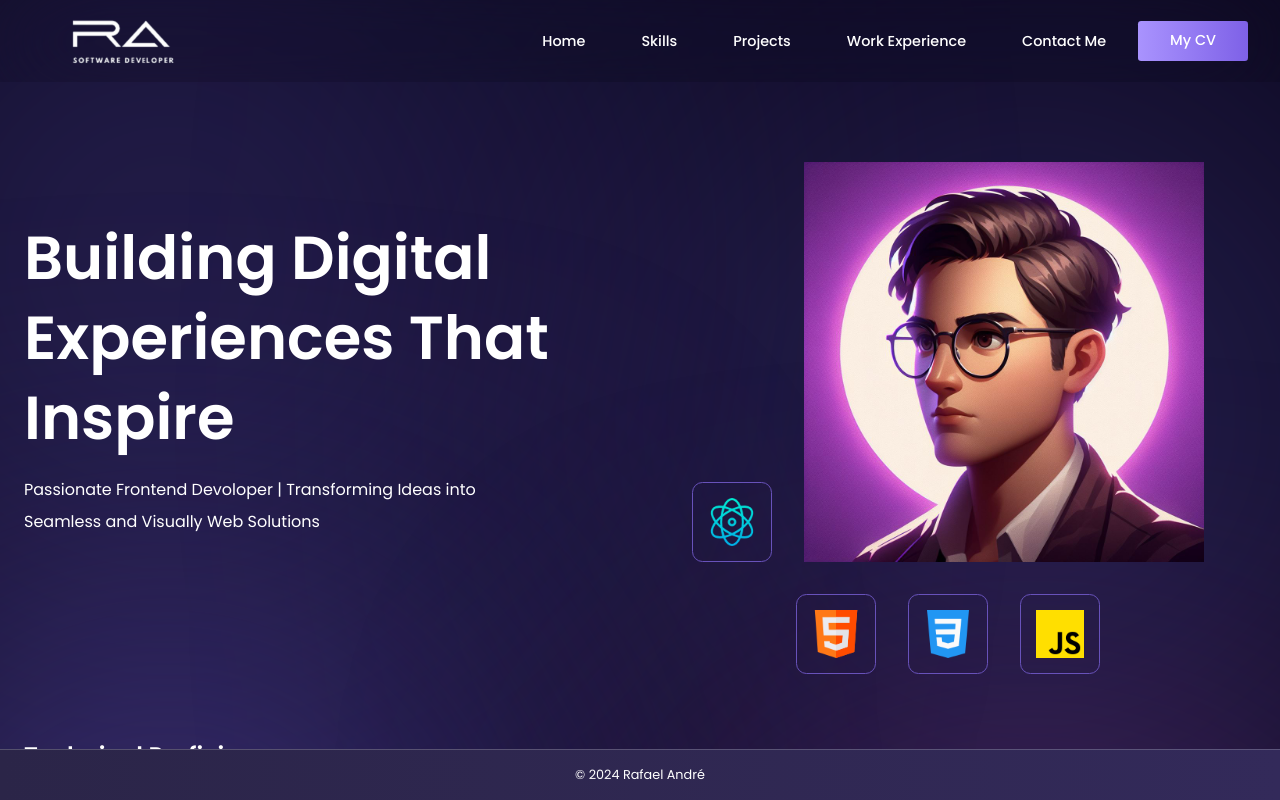
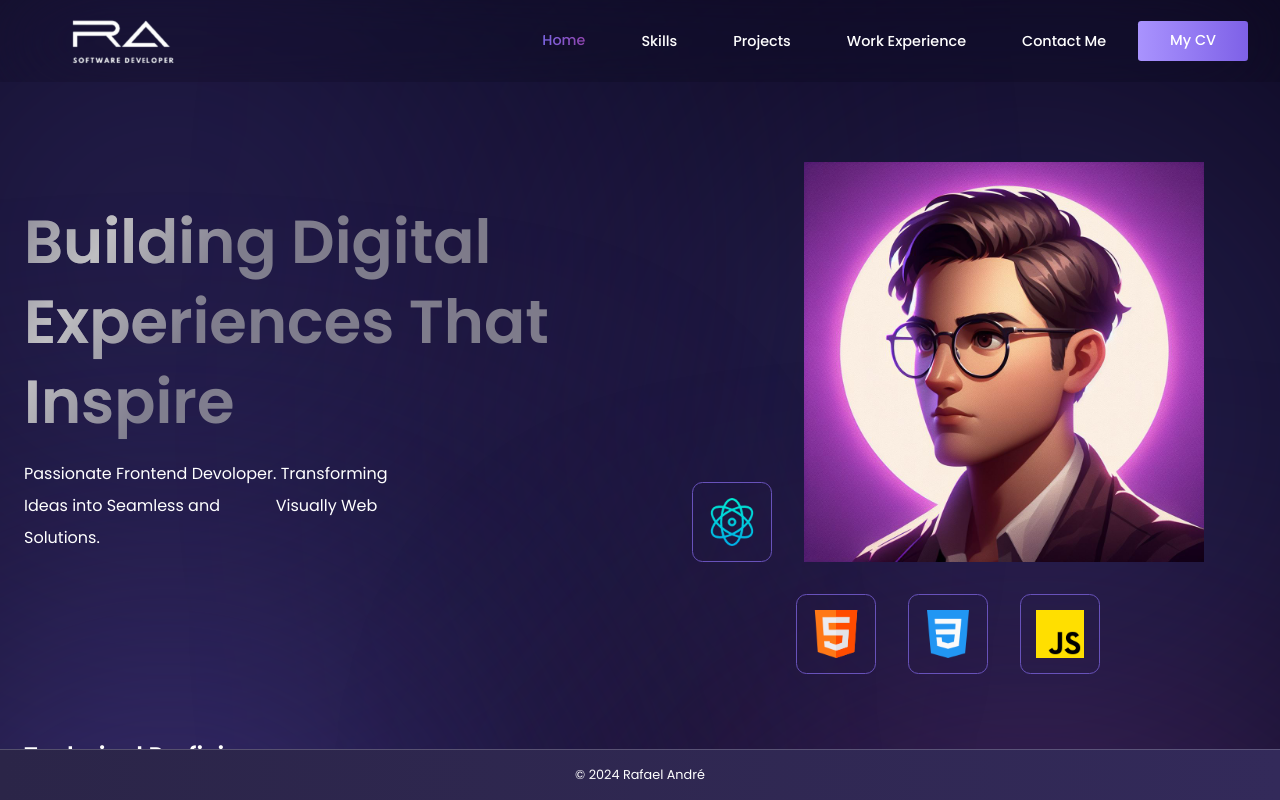
Before and after one commit to kromenz/webport, a React (Create React App) app: page / in a window 1280 px wide. Shown: the top 800 px of the page. Built offline with nearby package versions, Linux system fonts and the light colour scheme.

Commit message:
some new animations with react-bits

```diff
--- /dev/null
+++ b/src/animations/StarBorder/StarBorder.css
@@ -0,0 +1,65 @@
+.star-border-container {
+  display: inline-block;
+  padding: 1px 0;
+  position: relative;
+  border-radius: 20px;
+  overflow: hidden;
+}
+
+.border-gradient-bottom {
+  position: absolute;
+  width: 300%;
+  height: 50%;
+  opacity: 0.7;
+  bottom: -11px;
+  right: -250%;
+  border-radius: 50%;
+  animation: star-movement-bottom linear infinite alternate;
+  z-index: 0;
+}
+
+.border-gradient-top {
+  position: absolute;
+  opacity: 0.7;
+  width: 300%;
+  height: 50%;
+  top: -10px;
+  left: -250%;
+  border-radius: 50%;
+  animation: star-movement-top linear infinite alternate;
+  z-index: 0;
+}
+
+.inner-content {
+  position: relative;
+  background: transparent;
+  border: 1px solid #222;
+  color: white;
+  font-size: 16px;
+  text-align: center;
+  padding: 16px 26px;
+  border-radius: 20px;
+  z-index: 1;
+}
+
+@keyframes star-movement-bottom {
+  0% {
+    transform: translate(0%, 0%);
+    opacity: 1;
+  }
+  100% {
+    transform: translate(-100%, 0%);
+    opacity: 0;
+  }
+}
+
+@keyframes star-movement-top {
+  0% {
+    transform: translate(0%, 0%);
+    opacity: 1;
+  }
+  100% {
+    transform: translate(100%, 0%);
+    opacity: 0;
+  }
+}
--- /dev/null
+++ b/src/animations/StarBorder/StarBorder.jsx
@@ -0,0 +1,32 @@
+import "./StarBorder.css";
+
+const StarBorder = ({
+  as: Component = "button",
+  className = "",
+  color = "white",
+  speed = "6s",
+  children,
+  ...rest
+}) => {
+  return (
+    <Component className={`star-border-container ${className}`} {...rest}>
+      <div
+        className="border-gradient-bottom"
+        style={{
+          background: `radial-gradient(circle, ${color}, transparent 10%)`,
+          animationDuration: speed,
+        }}
+      ></div>
+      <div
+        className="border-gradient-top"
+        style={{
+          background: `radial-gradient(circle, ${color}, transparent 10%)`,
+          animationDuration: speed,
+        }}
+      ></div>
+      <div className="inner-content">{children}</div>
+    </Component>
+  );
+};
+
+export default StarBorder;
--- /dev/null
+++ b/src/blocks/BlurText/BlurText.jsx
@@ -0,0 +1,116 @@
+import { motion } from "framer-motion";
+import { useEffect, useRef, useState, useMemo } from "react";
+
+const buildKeyframes = (from, steps) => {
+  const keys = new Set([
+    ...Object.keys(from),
+    ...steps.flatMap((s) => Object.keys(s)),
+  ]);
+
+  const keyframes = {};
+  keys.forEach((k) => {
+    keyframes[k] = [from[k], ...steps.map((s) => s[k])];
+  });
+  return keyframes;
+};
+
+const BlurText = ({
+  text = "",
+  delay = 200,
+  className = "",
+  animateBy = "words",
+  direction = "top",
+  threshold = 0.1,
+  rootMargin = "0px",
+  animationFrom,
+  animationTo,
+  easing = (t) => t,
+  onAnimationComplete,
+  stepDuration = 0.35,
+}) => {
+  const elements = animateBy === "words" ? text.split(" ") : text.split("");
+  const [inView, setInView] = useState(false);
+  const ref = useRef(null);
+
+  useEffect(() => {
+    if (!ref.current) return;
+    const observer = new IntersectionObserver(
+      ([entry]) => {
+        if (entry.isIntersecting) {
+          setInView(true);
+          observer.unobserve(ref.current);
+        }
+      },
+      { threshold, rootMargin },
+    );
+    observer.observe(ref.current);
+    return () => observer.disconnect();
+    // eslint-disable-next-line react-hooks/exhaustive-deps
+  }, [threshold, rootMargin]);
+
+  const defaultFrom = useMemo(
+    () =>
+      direction === "top"
+        ? { filter: "blur(10px)", opacity: 0, y: -50 }
+        : { filter: "blur(10px)", opacity: 0, y: 50 },
+    [direction],
+  );
+
+  const defaultTo = useMemo(
+    () => [
+      {
+        filter: "blur(5px)",
+        opacity: 0.5,
+        y: direction === "top" ? 5 : -5,
+      },
+      { filter: "blur(0px)", opacity: 1, y: 0 },
+    ],
+    [direction],
+  );
+
+  const fromSnapshot = animationFrom ?? defaultFrom;
+  const toSnapshots = animationTo ?? defaultTo;
+
+  const stepCount = toSnapshots.length + 1;
+  const totalDuration = stepDuration * (stepCount - 1);
+  const times = Array.from({ length: stepCount }, (_, i) =>
+    stepCount === 1 ? 0 : i / (stepCount - 1),
+  );
+
+  return (
+    <p
+      ref={ref}
+      className={className}
+      style={{ display: "flex", flexWrap: "wrap" }}
+    >
+      {elements.map((segment, index) => {
+        const animateKeyframes = buildKeyframes(fromSnapshot, toSnapshots);
+
+        const spanTransition = {
+          duration: totalDuration,
+          times,
+          delay: (index * delay) / 1000,
+        };
+        spanTransition.ease = easing;
+
+        return (
+          <motion.span
+            className="inline-block will-change-[transform,filter,opacity]"
+            key={index}
+            initial={fromSnapshot}
+            animate={inView ? animateKeyframes : fromSnapshot}
+            transition={spanTransition}
+            onAnimationComplete={
+              index === elements.length - 1 ? onAnimationComplete : undefined
+            }
+          >
+            {segment === " " ? "\u00A0" : segment}
+            {animateBy === "words" && index < elements.length - 1 && "\u00A0"}
+          </motion.span>
+        );
+      })}
+    </p>
+  );
+};
+
+export default BlurText;
--- /dev/null
+++ b/src/blocks/GradientText/GradientText.css
@@ -0,0 +1,69 @@
+.animated-gradient-text {
+  position: relative;
+  margin: 0 auto;
+  display: flex;
+  max-width: fit-content;
+  flex-direction: row;
+  align-items: center;
+  justify-content: center;
+  border-radius: 1.25rem;
+  /* 20px */
+  font-weight: 500;
+  backdrop-filter: blur(10px);
+  transition: box-shadow 0.5s ease-out;
+  overflow: hidden;
+  cursor: pointer;
+}
+
+.gradient-overlay {
+  position: absolute;
+  top: 0;
+  left: 0;
+  right: 0;
+  bottom: 0;
+  background-size: 300% 100%;
+  animation: gradient linear infinite;
+  border-radius: inherit;
+  z-index: 0;
+  pointer-events: none;
+}
+
+.gradient-overlay::before {
+  content: "";
+  position: absolute;
+  left: 0;
+  top: 0;
+  border-radius: inherit;
+  width: calc(100% - 2px);
+  height: calc(100% - 2px);
+  left: 50%;
+  top: 50%;
+  transform: translate(-50%, -50%);
+  background-color: #060606;
+  z-index: -1;
+}
+
+@keyframes gradient {
+  0% {
+    background-position: 0% 50%;
+  }
+
+  50% {
+    background-position: 100% 50%;
+  }
+
+  100% {
+    background-position: 0% 50%;
+  }
+}
+
+.text-content {
+  display: inline-block;
+  position: relative;
+  z-index: 2;
+  background-size: 300% 100%;
+  background-clip: text;
+  -webkit-background-clip: text;
+  color: transparent;
+  animation: gradient linear infinite;
+}
--- /dev/null
+++ b/src/blocks/GradientText/GradientText.jsx
@@ -0,0 +1,25 @@
+import "./GradientText.css";
+
+export default function GradientText({
+  children,
+  className = "",
+  colors = ["#40ffaa", "#4079ff", "#40ffaa", "#4079ff", "#40ffaa"], // Default colors
+  animationSpeed = 8, // Default animation speed in seconds
+  showBorder = false, // Default overlay visibility
+}) {
+  const gradientStyle = {
+    backgroundImage: `linear-gradient(to right, ${colors.join(", ")})`,
+    animationDuration: `${animationSpeed}s`,
+  };
+
+  return (
+    <div className={`animated-gradient-text ${className}`}>
+      {showBorder && (
+        <div className="gradient-overlay" style={gradientStyle}></div>
+      )}
+      <div className="text-content" style={gradientStyle}>
+        {children}
+      </div>
+    </div>
+  );
+}
--- /dev/null
+++ b/src/blocks/ShinyText/ShinyText.css
@@ -0,0 +1,27 @@
+.shiny-text {
+  color: #b5b5b5a4; /* Adjust this color to change intensity/style */
+  background: linear-gradient(
+    120deg,
+    rgba(255, 255, 255, 0) 40%,
+    rgba(255, 255, 255, 0.8) 50%,
+    rgba(255, 255, 255, 0) 60%
+  );
+  background-size: 200% 100%;
+  -webkit-background-clip: text;
+  background-clip: text;
+  display: inline-block;
+  animation: shine 5s linear infinite;
+}
+
+@keyframes shine {
+  0% {
+    background-position: 100%;
+  }
+  100% {
+    background-position: -100%;
+  }
+}
+
+.shiny-text.disabled {
+  animation: none;
+}
--- /dev/null
+++ b/src/blocks/ShinyText/ShinyText.jsx
@@ -0,0 +1,16 @@
+import "./ShinyText.css";
+
+const ShinyText = ({ text, disabled = false, speed = 5, className = "" }) => {
+  const animationDuration = `${speed}s`;
+
+  return (
+    <div
+      className={`shiny-text ${disabled ? "disabled" : ""} ${className}`}
+      style={{ animationDuration }}
+    >
+      {text}
+    </div>
+  );
+};
+
+export default ShinyText;
--- a/src/components/Hero/Hero.jsx
+++ b/src/components/Hero/Hero.jsx
@@ -1,14 +1,31 @@
 import React from "react";
 import "./Hero.css";
+import BlurText from "../../blocks/BlurText/BlurText";
+import ShinyText from "../../blocks/ShinyText/ShinyText";
+import StarBorder from "../../animations/StarBorder/StarBorder";
 
 const Hero = () => {
   return (
     <section id="home" className="hero-container">
       <div className="hero-content">
-        <h2>Building Digital Experiences That Inspire</h2>
+        <h2 className="text-white">
+          <ShinyText
+            text="Building Digital Experiences That Inspire"
+            disabled={false}
+            speed={3}
+            colors={["#FFFFFF", "#FFD700", "#FFFFFF"]}
+          />
+        </h2>
+
         <p>
-          Passionate Frontend Devoloper | Transforming Ideas into Seamless and
-          Visually Web Solutions
+          <BlurText
+            as="h2"
+            text="Passionate Frontend Devoloper. Transforming Ideas into Seamless and
+            Visually Web Solutions."
+            delay={150}
+            animateBy="words"
+            direction="top"
+          />
         </p>
       </div>
       <div className="hero-img">
--- a/src/components/navbar/navbar.jsx
+++ b/src/components/navbar/navbar.jsx
@@ -4,6 +4,7 @@ import MobileNav from "./MobileNav/MobileNav";
 import PDF from "../../CV.pdf";
 import AnchorLink from "react-anchor-link-smooth-scroll";
 import { motion } from "framer-motion";
+import GradientText from "../../blocks/GradientText/GradientText";
 
 const Navbar = () => {
   const [openMenu, setOpenMenu] = useState(false);
@@ -34,7 +35,13 @@ const Navbar = () => {
               animate="visible"
               transition={{ delay: 0.1, duration: 0.3 }}>
               <AnchorLink className="anchor-link" href="#home">
-                <motion.a className="menu-item">Home</motion.a>
+                <motion.a className="menu-item">
+                  <GradientText
+                    colors={["#7c66e3", "#8e44ad", "#6c3483", "#9b59b6"]}
+                    speed={3}>
+                    Home
+                  </GradientText>
+                </motion.a>
               </AnchorLink>
             </motion.li>
             <motion.li
```
Also changed, not shown: package.json (+7 -1 lines), 1 other file (tests, documents, lock files or other folders).
